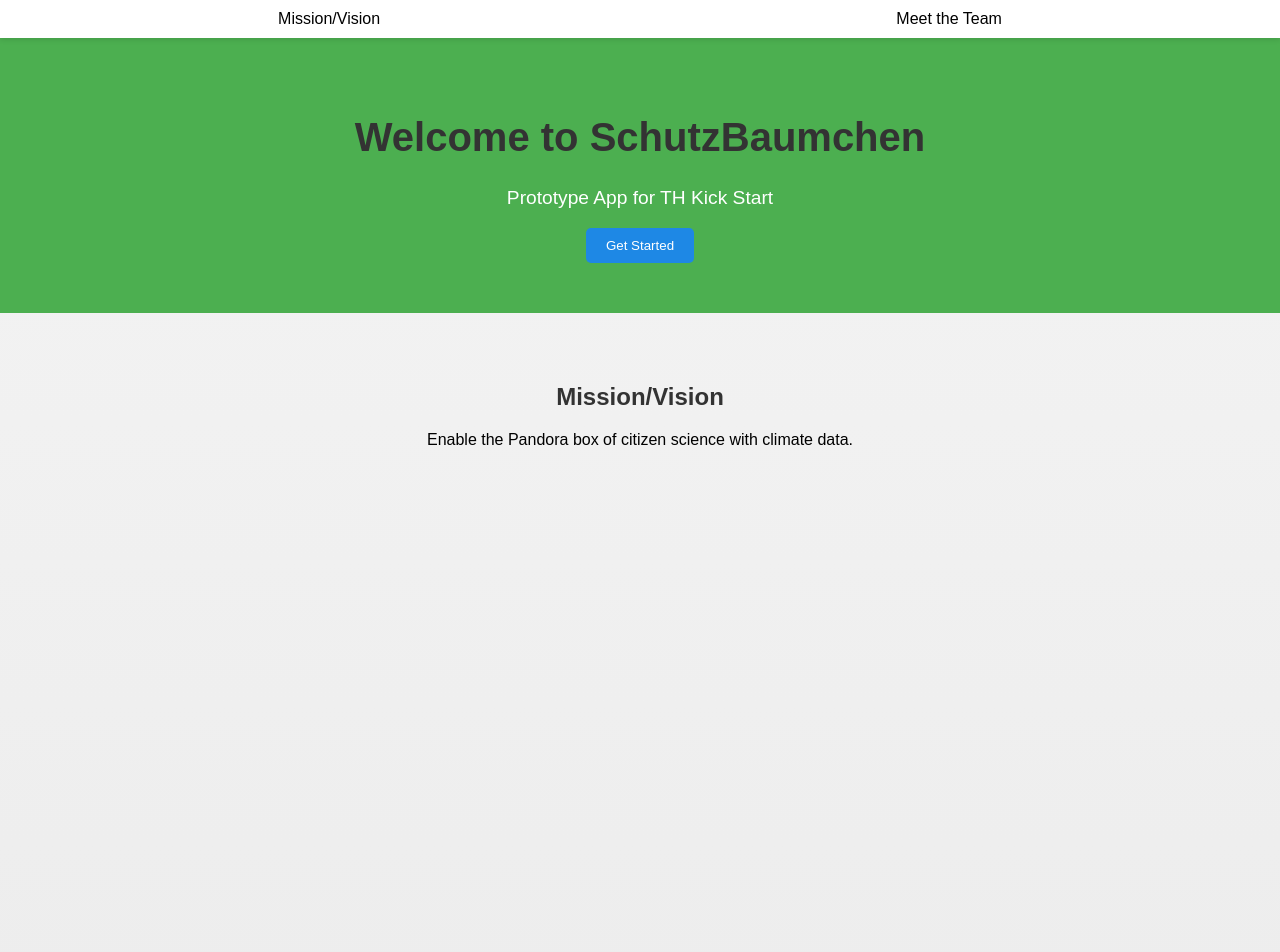
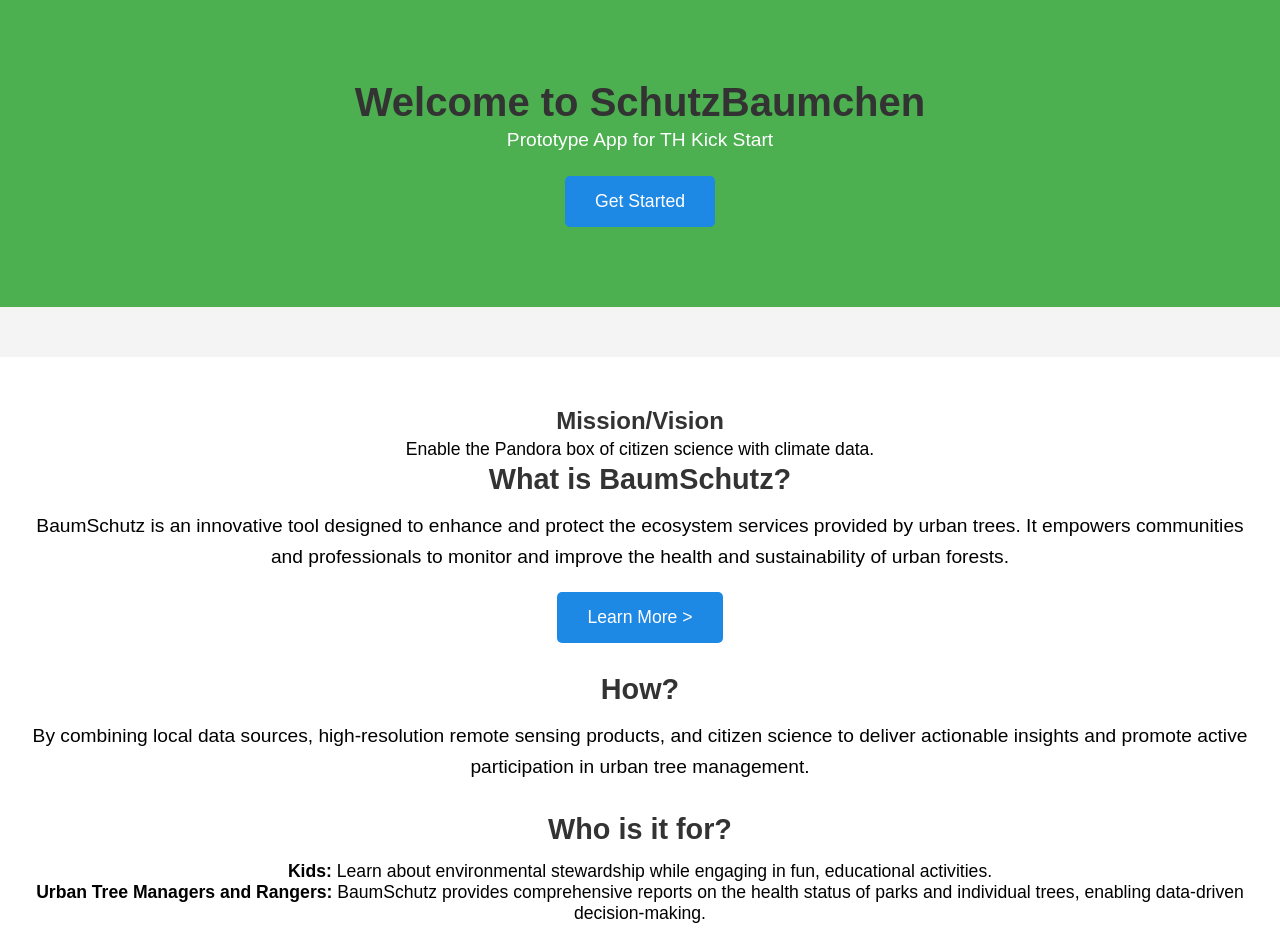
Before and after one commit to danielknopp/testgithub, a plain HTML site: page index.html in a window 1280 px wide. Shown: the top 952 px of the page. Drawn offline with nearby package versions, Linux system fonts and the light colour scheme.

Commit message:
5th commit

```diff
--- a/css/styles.css
+++ b/css/styles.css
@@ -1,9 +1,13 @@
-/* General Styling */
+/* General Reset */
+* {
+  margin: 0;
+  padding: 0;
+  box-sizing: border-box;
+}
+
 body {
   font-family: Arial, sans-serif;
-  margin: 0;
-  padding: 0;
-  background: linear-gradient(to bottom, #f4f4f4, #e8e8e8);
+  background-color: #f4f4f4;
 }
 
 h1, h2, h3, h4 {
@@ -11,125 +15,120 @@ h1, h2, h3, h4 {
 }
 
 p {
-  font-size: 1rem;
-}
-
-ul {
-  list-style: none;
-  padding: 0;
-  margin: 0;
-}
-
-a {
-  text-decoration: none;
-  color: inherit;
-}
-
-/* Navigation Bar */
-nav {
-  position: sticky;
-  top: 0;
-  background: white;
-  padding: 10px 20px;
-  box-shadow: 0 2px 5px rgba(0, 0, 0, 0.1);
-  z-index: 1000;
-}
-
-nav ul {
-  display: flex;
-  justify-content: space-around;
-}
-
-nav li {
-  margin: 0 10px;
-}
-
-nav a:hover {
-  color: #4CAF50;
+  font-size: 1.1em;
+  line-height: 1.6;
 }
 
 /* Header Section */
-.about-header {
+header {
   background-color: #4CAF50;
   color: white;
   text-align: center;
-  padding: 50px;
+  padding: 80px;
+  margin-bottom: 50px;
 }
 
-.about-header h1 {
+header h1 {
   font-size: 2.5em;
 }
 
-.about-header p {
+header p {
   font-size: 1.2em;
 }
 
 .btn-primary {
+  display: inline-block;
+  padding: 15px 30px;
   background-color: #1E88E5;
   color: white;
-  padding: 10px 20px;
   border: none;
   border-radius: 5px;
   cursor: pointer;
+  text-decoration: none;
+  font-size: 1.1em;
+  margin-top: 20px;
+  text-align: center;
 }
 
-.btn-primary:hover, .btn-primary:focus {
+.btn-primary:hover {
   background-color: #1565C0;
-  outline: 2px solid #1565C0;
-  outline-offset: 2px;
 }
 
 /* Features Section */
 .about-features {
-  padding: 50px;
+  background-color: #fff;
+  padding: 50px 20px;
   text-align: center;
 }
 
-.about-features .feature {
-  margin: 20px;
-  padding: 20px;
-  background: white;
-  border-radius: 8px;
-  box-shadow: 0 2px 5px rgba(0, 0, 0, 0.1);
-  opacity: 0;
-  transform: translateY(50px);
-  transition: opacity 0.5s ease-out, transform 0.5s ease-out;
+.feature {
+  margin-bottom: 30px;
 }
 
-.fade-in {
-  opacity: 1;
-  transform: translateY(0);
+.feature h3 {
+  font-size: 1.8em;
+  margin-bottom: 15px;
+}
+
+.feature p {
+  font-size: 1.2em;
+}
+
+.feature ul {
+  list-style: none;
+  padding-left: 0;
+  font-size: 1.1em;
 }
 
 /* Team Section */
 .team-section {
-  background: white;
   padding: 50px;
+  background-color: #fff;
+}
+
+.team-section h2 {
+  font-size: 2em;
+  margin-bottom: 20px;
   text-align: center;
-  display: grid;
-  grid-template-columns: repeat(auto-fit, minmax(250px, 1fr));
+}
+
+.team-members {
+  display: flex;
+  justify-content: space-around;
   gap: 20px;
+  flex-wrap: wrap;
+}
+
+.team-member {
+  text-align: center;
+  width: 200px;
+  margin-bottom: 30px;
 }
 
 .team-member img {
   width: 100%;
+  height: 200px;
   border-radius: 50%;
-  transition: transform 0.3s ease;
-}
-
-.team-member img:hover {
-  transform: scale(1.05);
+  object-fit: cover;
+  margin-bottom: 10px;
 }
 
 .team-member h4 {
-  margin-top: 10px;
   font-size: 1.5em;
 }
 
-/* Footer */
-footer {
-  background: #333;
-  color: white;
-  text-align: center;
-  padding: 20px;
+.team-member p {
+  font-size: 1.1em;
 }
+
+/* Fade-in effect */
+.fade-in {
+  opacity: 0;
+  animation: fadeIn 2s forwards;
+}
+
+@keyframes fadeIn {
+  to {
+      opacity: 1;
+  }
+}
--- a/index.html
+++ b/index.html
@@ -2,63 +2,51 @@
 <html lang="en">
 <head>
     <meta charset="UTF-8">
-  <meta name="viewport" content="width=device-width, initial-scale=1.0, maximum-scale=1">
+    <meta name="viewport" content="width=device-width, initial-scale=1.0">
     <title>SchutzBaumchen</title>
-
-  <!-- Link to external CSS -->
+    <!-- Linking the CSS file -->
     <link rel="stylesheet" href="css/styles.css">
-
-  <!-- SEO and Metadata -->
-  <meta name="description" content="SchutzBaumchen - Enhancing urban ecosystems through citizen science and remote sensing.">
-  <meta name="author" content="Daniel Knopp, Juan Miguel Viquez, Silvia Krauztik">
-  <meta name="keywords" content="urban trees, ecosystem services, remote sensing, citizen science">
-
-  <!-- Favicon -->
-  <link rel="icon" href="images/favicon.ico" type="image/x-icon">
+    <script src="https://code.jquery.com/jquery-3.6.0.min.js"></script>
 </head>
 <body>
-  <!-- Navigation Bar -->
-  <nav>
-    <ul>
-      <li><a href="#features_section">Mission/Vision</a></li>
-      <li><a href="#team-section">Meet the Team</a></li>
-    </ul>
-  </nav>
 
-  <!-- Header Section -->
-  <header class="about-header">
+<header>
     <h1>Welcome to SchutzBaumchen</h1>
     <p>Prototype App for TH Kick Start</p>
-    <button class="btn-primary" data-target="features_section">Get Started</button>
+    <a href="#features_section" class="btn-primary" id="get_started">Get Started</a>
 </header>
 
-  <!-- What We Do Section -->
-  <section id="features_section" class="about-features">
+<div id="features_section" class="about-features">
     <h2>Mission/Vision</h2>
     <p>Enable the Pandora box of citizen science with climate data.</p>
 
+    <!-- Features Grid -->
+    <div class="features">
         <div class="feature">
             <h3>What is BaumSchutz?</h3>
-      <p>BaumSchutz is an innovative tool designed to enhance and protect the ecosystem services provided by urban trees...</p>
+            <p>BaumSchutz is an innovative tool designed to enhance and protect the ecosystem services provided by urban trees. It empowers communities and professionals to monitor and improve the health and sustainability of urban forests.</p>
+            <button class="btn-primary">Learn More ></button>
         </div>
         <div class="feature">
             <h3>How?</h3>
-      <p>By combining local data sources, high-resolution remote sensing products, and citizen science...</p>
+            <p>By combining local data sources, high-resolution remote sensing products, and citizen science to deliver actionable insights and promote active participation in urban tree management.</p>
         </div>
         <div class="feature">
             <h3>Who is it for?</h3>
             <ul>
-        <li><strong>Kids:</strong> Learn about environmental stewardship through gamification.</li>
-        <li><strong>Urban Tree Managers:</strong> Comprehensive reports on the health of urban forests.</li>
+                <li><b>Kids:</b> Learn about environmental stewardship while engaging in fun, educational activities.</li>
+                <li><b>Urban Tree Managers and Rangers:</b> BaumSchutz provides comprehensive reports on the health status of parks and individual trees, enabling data-driven decision-making.</li>
             </ul>
         </div>
-  </section>
+    </div>
+</div>
 
 <!-- Meet the Team Section -->
-  <section id="team-section" class="team-section">
+<div class="team-section">
     <h2>Meet the Team</h2>
+    <div class="team-members">
         <div class="team-member">
-      <img src="images/Daniel.jpeg" alt="Daniel Knopp">
+            <img src="images/daniel.jpeg" alt="Daniel Knopp">
             <h4>Daniel Knopp</h4>
             <p>Irrigation and remote sensing</p>
         </div>
@@ -70,17 +58,12 @@
         <div class="team-member">
             <img src="images/silvia.jpeg" alt="Silvia Krauztik">
             <h4>Silvia Krauztik</h4>
-      <p>Geo-data and Full stack web developer</p>
+            <p>Geo-data and Full Stack Web Developer</p>
         </div>
-  </section>
+    </div>
+</div>
 
-  <!-- Footer Section -->
-  <footer>
-    <p>&copy; SchutzBaumchen. All Rights Reserved. | <span id="currentYear"></span></p>
-    <p><a href="mailto:contact@schutzbaumchen.com">Contact Us</a></p>
-  </footer>
+<script src="js/scripts.js"></script>
 
-  <!-- Link to external JS -->
-  <script src="js/script.js"></script>
 </body>
 </html>
```
Lines whose indentation alone changed are shown as unchanged.
